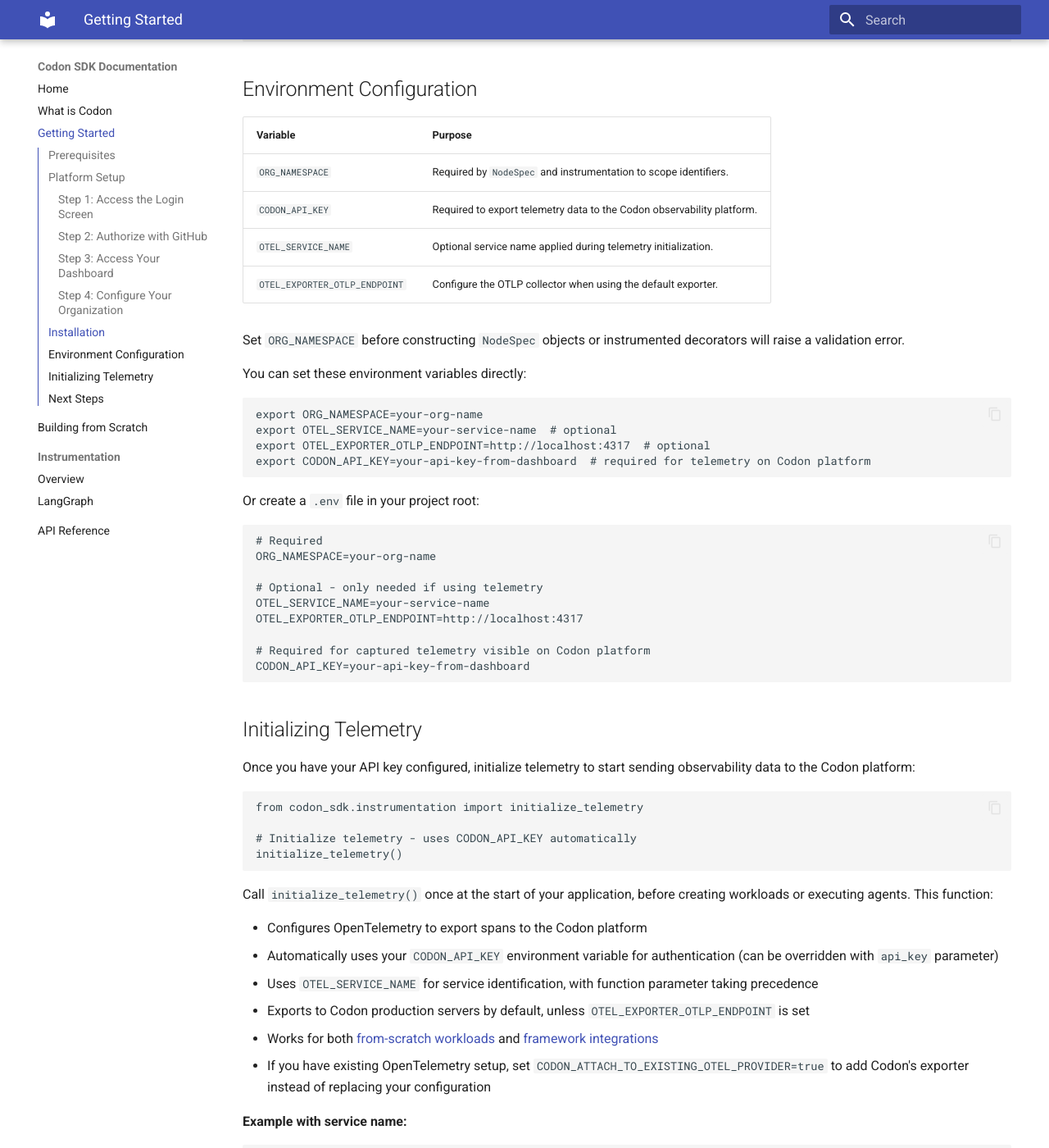
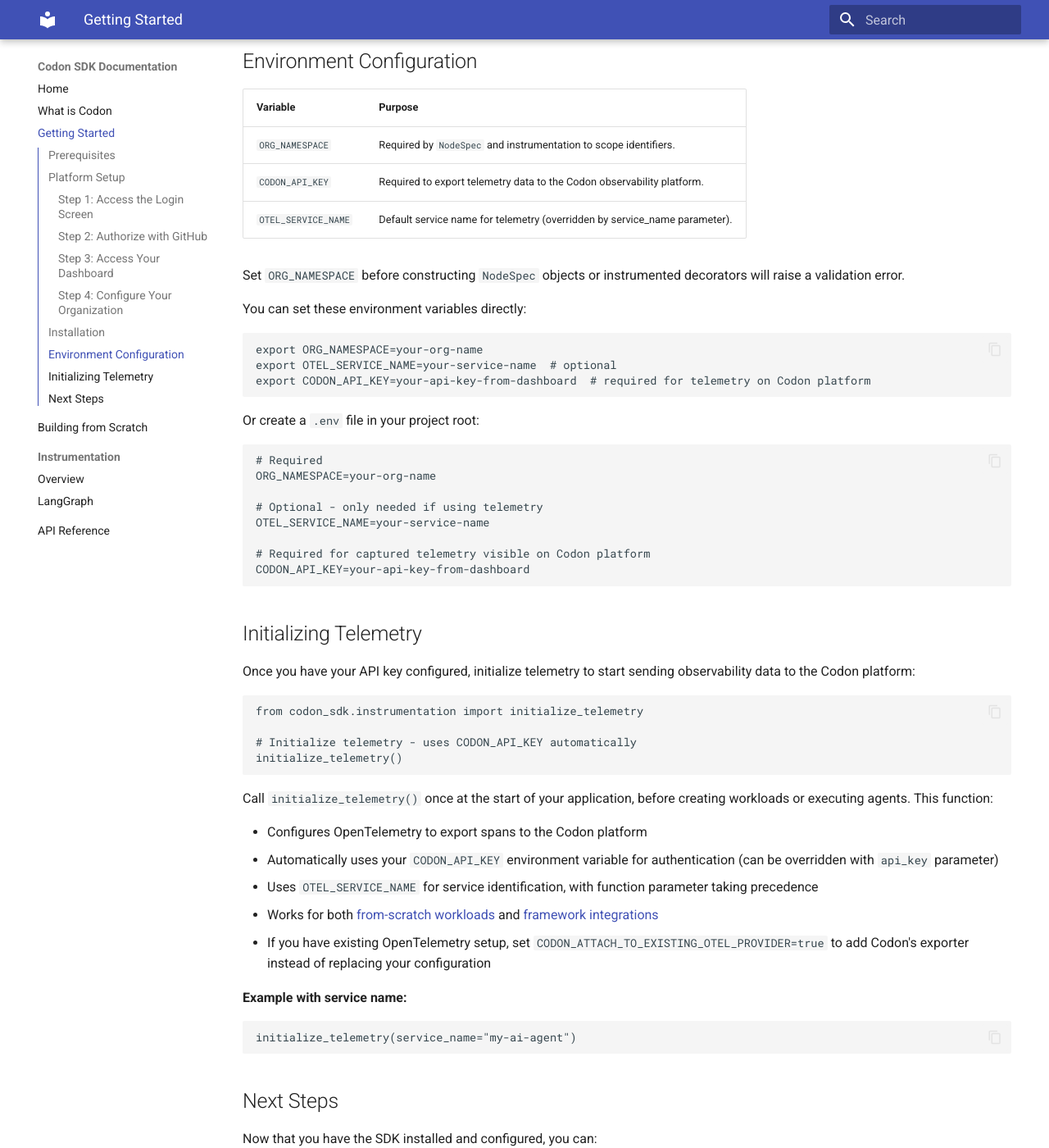
Before and after one commit to Codon-Ops/codon-sdk, an MkDocs documentation site: the page built from docs/public/getting-started.md, in a window 1280 px wide and 1400 px high, scrolled down 3568 px. Shown: the whole window at 82% size. Built offline with MkDocs 1.6.1 and Material for MkDocs 9.7.7, drawn with Linux system fonts in a browser that asks for light colours; some of the changed text lies outside the part shown.

Commit message:
dev/docs: Remove references to 'OTEL_EXPORTER_OTLP_ENDPOINT'

````diff
--- a/docs/public/getting-started.md
+++ b/docs/public/getting-started.md
@@ -3,7 +3,6 @@
 ## Prerequisites
 - Python 3.9 or newer
 - `pip` and a virtual environment tool such as `venv` or `pipenv`
-- Access to an OTLP-compatible collector if you plan to export telemetry
 
 **Source code:** [Codon SDK on GitHub](https://github.com/Codon-Ops/codon-sdk)
 
@@ -59,8 +58,7 @@
 | -------- | ------- |
 | `ORG_NAMESPACE` | Required by `NodeSpec` and instrumentation to scope identifiers. |
 | `CODON_API_KEY` | Required to export telemetry data to the Codon observability platform. |
-| `OTEL_SERVICE_NAME` | Optional service name applied during telemetry initialization. |
-| `OTEL_EXPORTER_OTLP_ENDPOINT` | Configure the OTLP collector when using the default exporter. |
+| `OTEL_SERVICE_NAME` | Default service name for telemetry (overridden by service_name parameter). |
 
 Set `ORG_NAMESPACE` before constructing `NodeSpec` objects or instrumented decorators will raise a validation error.
 
@@ -69,7 +67,6 @@
 ```bash
 export ORG_NAMESPACE=your-org-name
 export OTEL_SERVICE_NAME=your-service-name  # optional
-export OTEL_EXPORTER_OTLP_ENDPOINT=http://localhost:4317  # optional
 export CODON_API_KEY=your-api-key-from-dashboard  # required for telemetry on Codon platform
 ```
 
@@ -81,7 +78,6 @@
 
 # Optional - only needed if using telemetry
 OTEL_SERVICE_NAME=your-service-name
-OTEL_EXPORTER_OTLP_ENDPOINT=http://localhost:4317
 
 # Required for captured telemetry visible on Codon platform
 CODON_API_KEY=your-api-key-from-dashboard
@@ -103,7 +99,6 @@
 - Configures OpenTelemetry to export spans to the Codon platform
 - Automatically uses your `CODON_API_KEY` environment variable for authentication (can be overridden with `api_key` parameter)
 - Uses `OTEL_SERVICE_NAME` for service identification, with function parameter taking precedence
-- Exports to Codon production servers by default, unless `OTEL_EXPORTER_OTLP_ENDPOINT` is set
 - Works for both [from-scratch workloads](building-from-scratch.md) and [framework integrations](instrumentation/langgraph.md)
 - If you have existing OpenTelemetry setup, set `CODON_ATTACH_TO_EXISTING_OTEL_PROVIDER=true` to add Codon's exporter instead of replacing your configuration
 
````
Also changed, not shown: docs/public/building-from-scratch.md (+1 -1 lines), docs/public/instrumentation/langgraph.md (+1 -1 lines).
